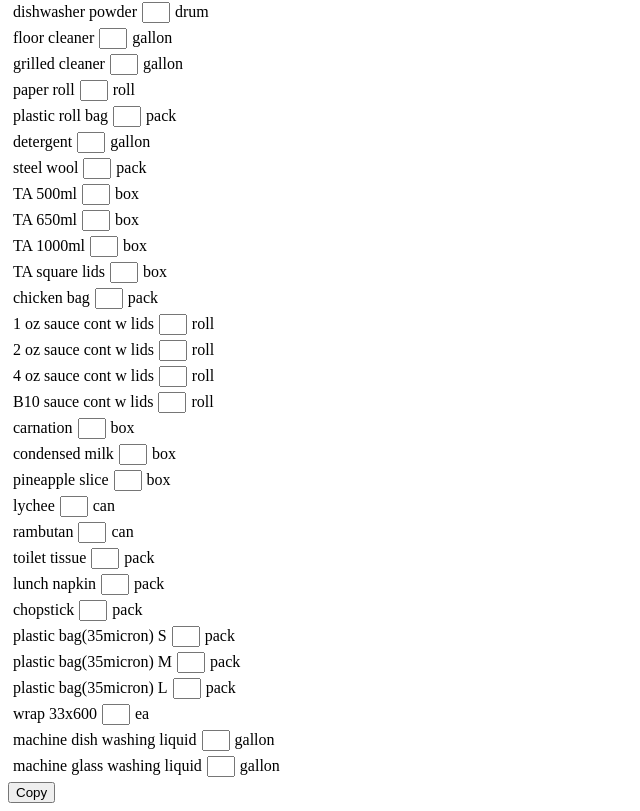
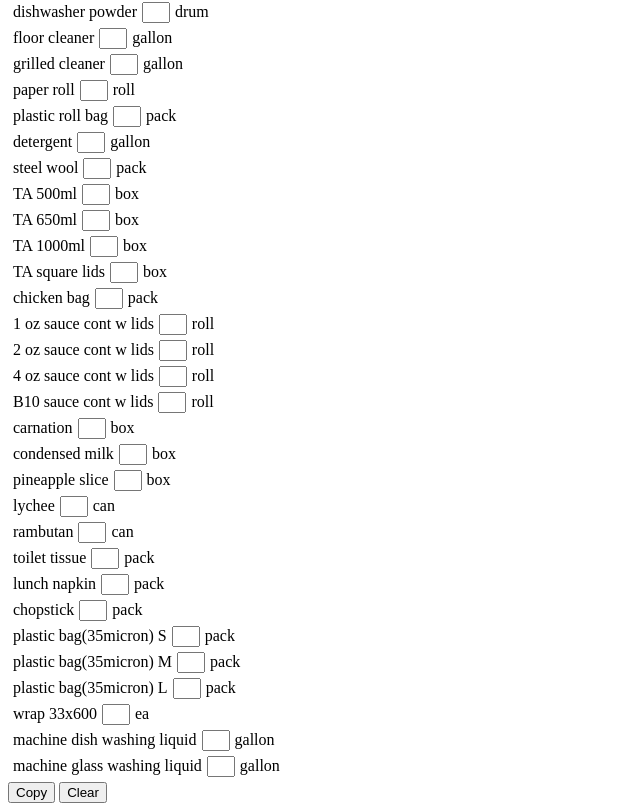
Before and after one commit to ngamsomset/orderpage, a plain HTML site: page index.html in a window 1280 px wide. Shown: the part 1800-2611 px from the top of the page, without its empty margins (0-640 px from the left). Drawn offline with Linux system fonts and the light colour scheme.

Commit message:
add clear localstorage

```diff
--- a/index.html
+++ b/index.html
@@ -370,6 +370,7 @@
     ><input id="x101" type="number" /><span id="q101">gallon</span><br />
 
     <button onclick="copyText()">Copy</button>
+    <button onclick="(localStorage.clear())">Clear</button>
     <script>
       window.addEventListener('load', () => {
         var n1 = localStorage.getItem('n1');
```
